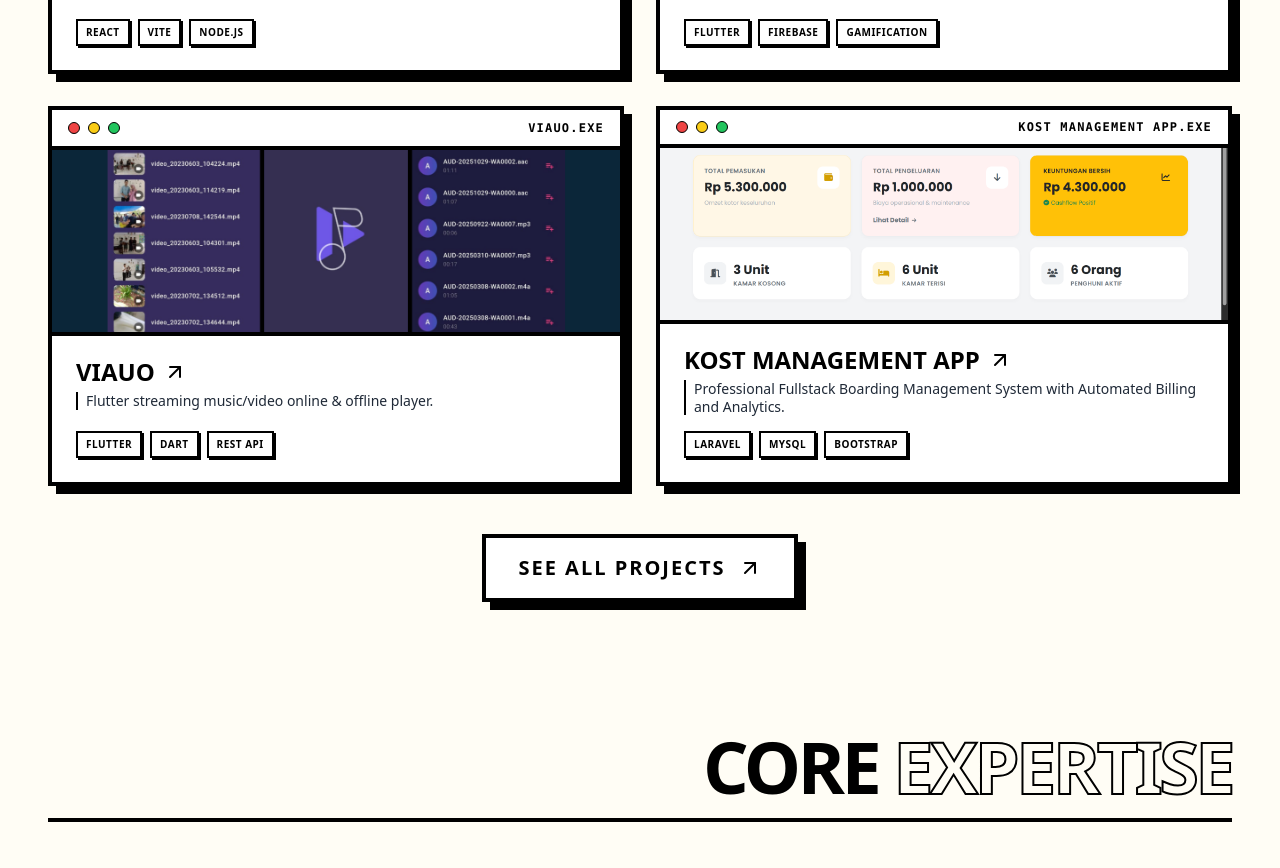
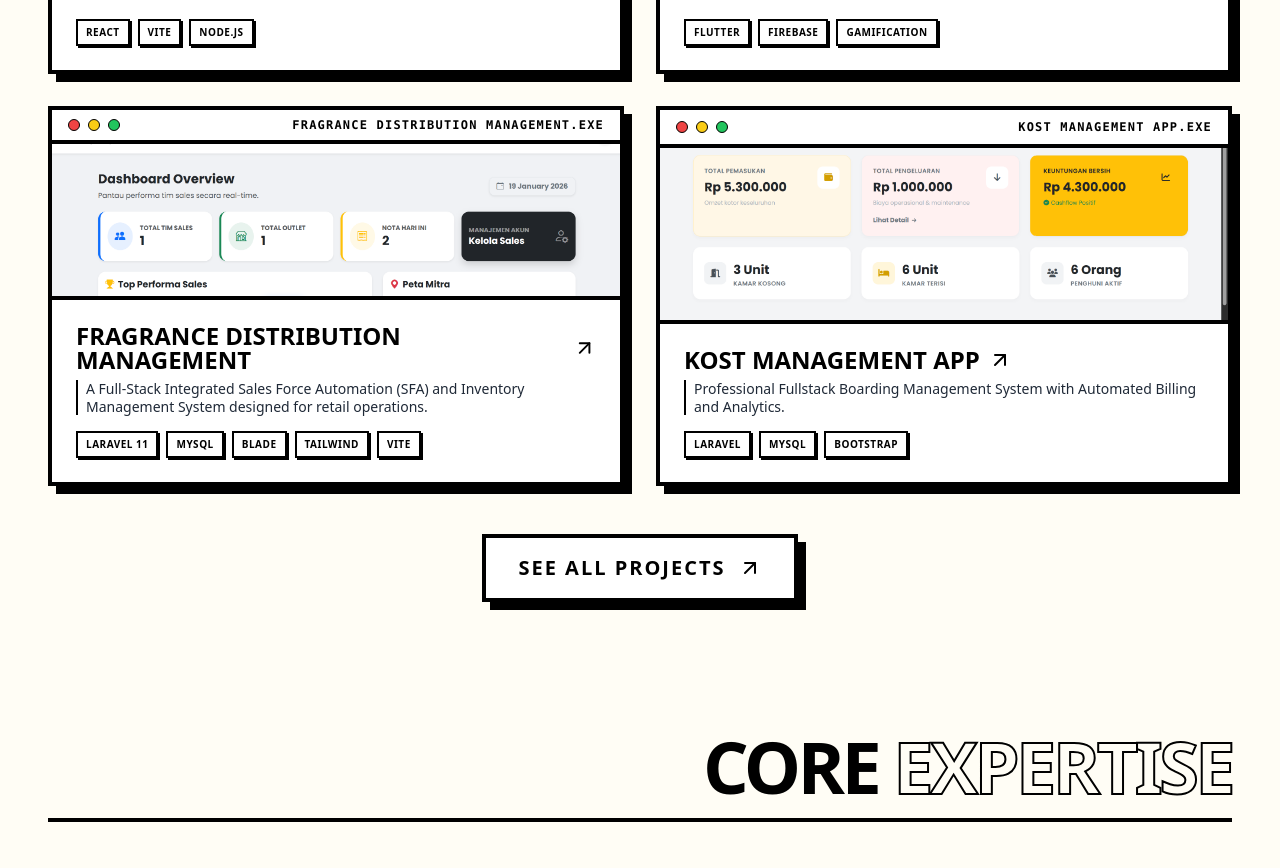
Before and after one commit to rezaaplvv/My-Web-Portofolio, a Next.js app: page / in a window 1280 px wide. Shown: the part 2546-3414 px from the top of the page. Built offline with nearby package versions, Linux system fonts and the light colour scheme; no server answers.

Commit message:
Move Project

```diff
--- a/app/page.tsx
+++ b/app/page.tsx
@@ -77,14 +77,14 @@ const PROJECTS = [
     image: "/library.png",
     link: "https://github.com/rezaaplvv/smart-perpus-app"
   },
-    {
+  {
     id: 5,
-    title: "Viauo",
-    subtitle: "Multimedia App",
-    desc: "Flutter streaming music/video online & offline player.",
-    tech: ["Flutter", "Dart", "Rest API"],
-    image: "/viauo.png",
-    link: "https://github.com/rezaaplvv/Viauo-VideoAudioPlayer"
+    title: "Fragrance Distribution Management",
+    subtitle: "Fragrance Distribution Management",
+    desc: "A Full-Stack Integrated Sales Force Automation (SFA) and Inventory Management System designed for retail operations.",
+    tech: ["Laravel 11", "MySQL", "Blade", "Tailwind", "Vite"],
+    image: "/sfa.png",
+    link: "https://github.com/rezaaplvv/Parfumsfa-Integrated-System"
   },
     {
     id: 6,
```
